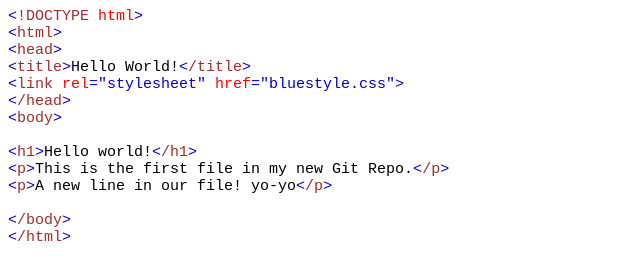
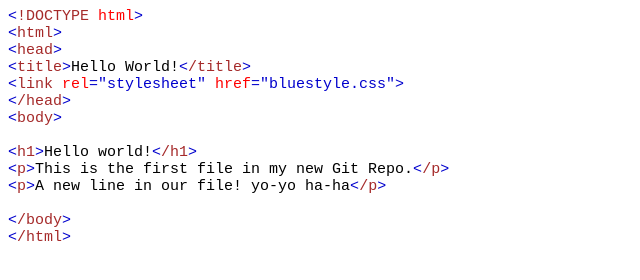
Before and after one commit to Daria-prog/git-learning, a plain HTML site: page index.html in a window 1280 px wide. Shown: the full height of the page, 0-640 px from the left. Drawn offline with Linux system fonts and the light colour scheme.

Commit message:
Update index.html

```diff
--- a/index.html
+++ b/index.html
@@ -29,7 +29,7 @@
 </span></p>
 <p class="p2"><span class="s1">&lt;</span><span class="s4">h1</span><span class="s1">&gt;</span><span class="s5">Hello world!</span><span class="s1">&lt;</span><span class="s4">/h1</span><span class="s1">&gt;</span></p>
 <p class="p2"><span class="s1">&lt;</span><span class="s4">p</span><span class="s1">&gt;</span><span class="s5">This is the first file in my new Git Repo.</span><span class="s1">&lt;</span><span class="s4">/p</span><span class="s1">&gt;</span></p>
-<p class="p2"><span class="s1">&lt;</span><span class="s4">p</span><span class="s1">&gt;</span><span class="s5">A new line in our file! yo-yo</span><span class="s1">&lt;</span><span class="s4">/p</span><span class="s1">&gt;</span></p>
+<p class="p2"><span class="s1">&lt;</span><span class="s4">p</span><span class="s1">&gt;</span><span class="s5">A new line in our file! yo-yo ha-ha</span><span class="s1">&lt;</span><span class="s4">/p</span><span class="s1">&gt;</span></p>
 <p class="p2"><span class="s2"><br>
 </span></p>
 <p class="p1"><span class="s1">&lt;</span><span class="s2">/body</span><span class="s1">&gt;</span></p>
```
